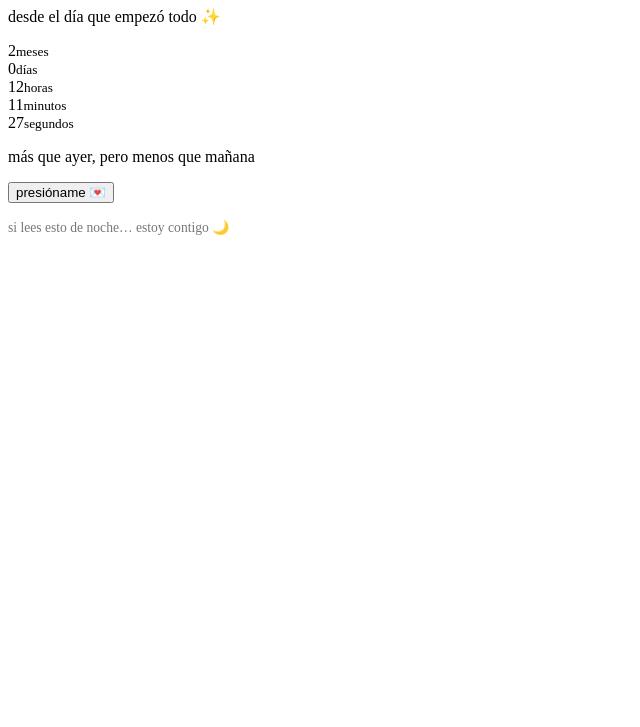
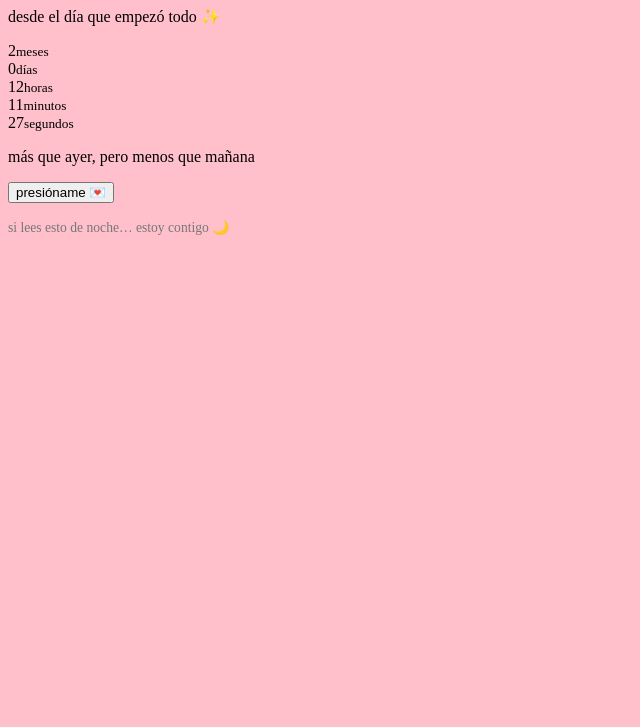
Before and after one commit to 6ermaan/contadordeamor, a plain HTML site: page index.html in a window 1280 px wide. Shown: the part 73-800 px from the top of the page, without its empty margins (0-640 px from the left). Drawn offline with Linux system fonts and the light colour scheme.

Commit message:
Update index.html

```diff
--- a/index.html
+++ b/index.html
@@ -5,6 +5,12 @@
 <meta name="viewport" content="width=device-width, initial-scale=1.0">
 <title>nuestro tiempo juntos 💜</title>
 <link rel="stylesheet" href="./styles.css">
+  <style>
+  body {
+    background: pink !important;
+  }
+</style>
+
 </head>
 <body>
 <main class="card center">
```
